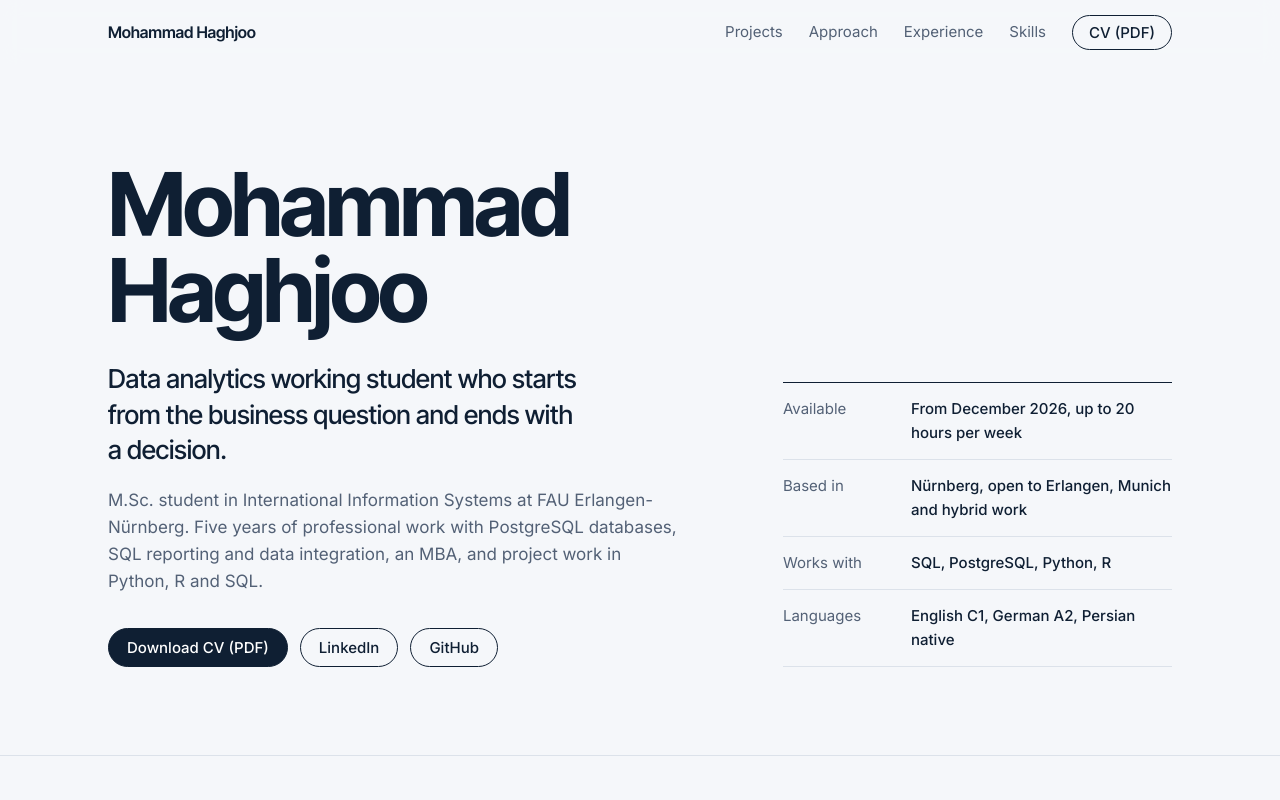
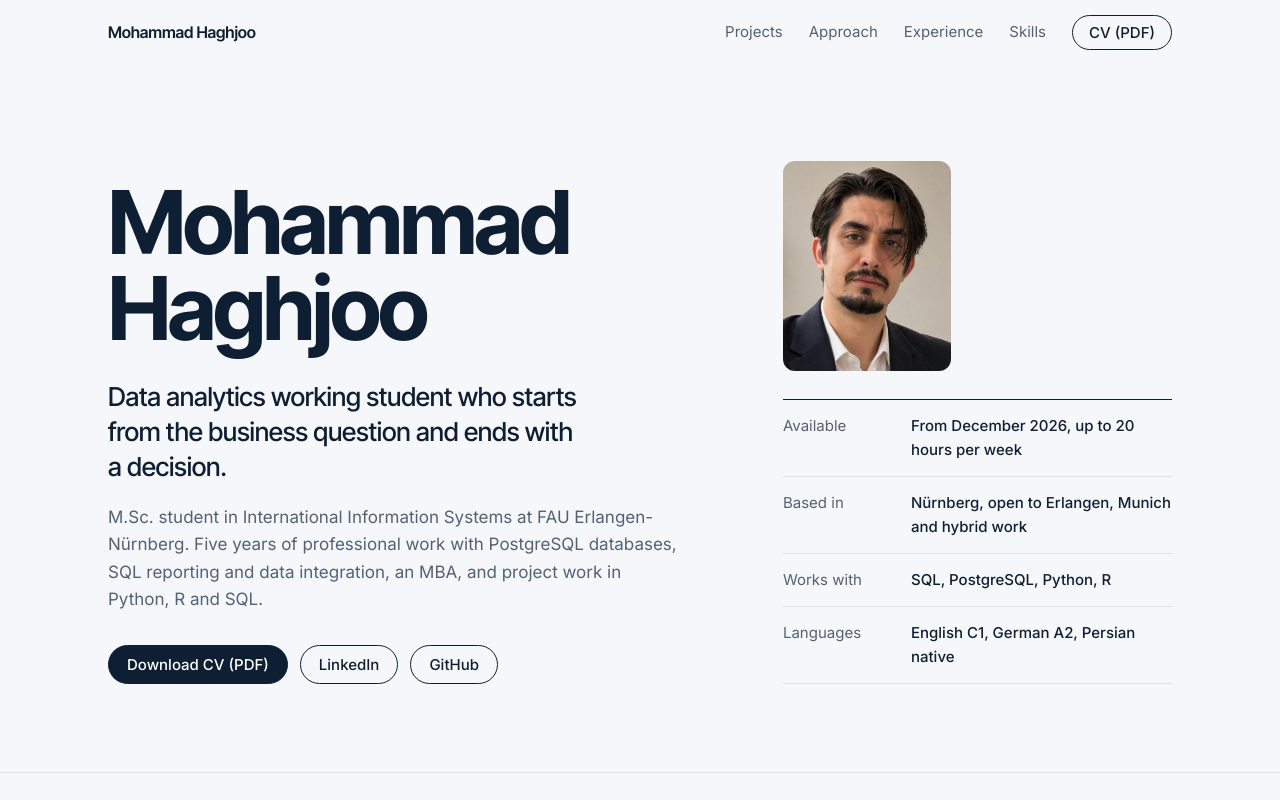
Before and after one commit to mhmmdhaghjoo/mhmmdhaghjoo.github.io, a plain HTML site: page index.html in a window 1280 px wide. Shown: the top 800 px of the page. Drawn offline with Linux system fonts and the light colour scheme.

Commit message:
Add portrait; CV with photo

```diff
--- a/index.html
+++ b/index.html
@@ -19,6 +19,7 @@
   "@context": "https://schema.org",
   "@type": "Person",
   "name": "Mohammad Haghjoo",
+  "image": "https://mhmmdhaghjoo.github.io/assets/img/mohammad-haghjoo.jpg",
   "jobTitle": "Working student candidate, data analytics",
   "address": {"@type": "PostalAddress", "addressLocality": "Nürnberg", "addressRegion": "Bayern", "addressCountry": "DE"},
   "alumniOf": ["Friedrich-Alexander-Universität Erlangen-Nürnberg", "Allameh Tabataba'i University", "Islamic Azad University, Central Tehran Branch"],
@@ -80,6 +81,7 @@ a:hover { text-decoration-thickness: 2px; }
 .hero .role { font: 500 clamp(20px, 2.2vw, 26px)/1.35 var(--display); letter-spacing: -.01em; margin: 0 0 20px; max-width: 30ch; }
 .hero .intro { color: var(--muted); max-width: 54ch; margin: 0 0 32px; }
 .actions { display: flex; flex-wrap: wrap; gap: 12px; }
+.portrait { width: 168px; height: auto; aspect-ratio: 4 / 5; object-fit: cover; border-radius: 12px; margin-bottom: 28px; }
 .facts { margin: 0; padding: 0; border-top: 1px solid var(--ink); }
 .facts div { display: grid; grid-template-columns: 112px 1fr; gap: 16px; padding: 14px 0; border-bottom: 1px solid var(--rule); font-size: 15px; }
 .facts dt { color: var(--muted); }
@@ -87,11 +89,11 @@ a:hover { text-decoration-thickness: 2px; }
 
 /* Load-in: one moment, on the hero only */
 @media (prefers-reduced-motion: no-preference) {
-  .hero h1, .hero .role, .hero .intro, .hero .actions, .facts { animation: rise .7s cubic-bezier(.2, .7, .2, 1) both; }
+  .hero h1, .hero .role, .hero .intro, .hero .actions, .aside { animation: rise .7s cubic-bezier(.2, .7, .2, 1) both; }
   .hero .role { animation-delay: .08s; }
   .hero .intro { animation-delay: .16s; }
   .hero .actions { animation-delay: .24s; }
-  .facts { animation-delay: .32s; }
+  .aside { animation-delay: .32s; }
   @keyframes rise { from { opacity: 0; transform: translateY(14px); } to { opacity: 1; transform: none; } }
 }
 
@@ -176,6 +178,7 @@ figcaption { font-size: 14px; color: var(--muted); margin-top: 12px; }
   body { font-size: 16px; }
   .wrap { padding: 0 20px; }
   .facts div { grid-template-columns: 96px 1fr; }
+  .portrait { width: 132px; }
   .query { font-size: 12.5px; padding: 22px 20px; }
 }
 @media print {
@@ -213,12 +216,15 @@ figcaption { font-size: 14px; color: var(--muted); margin-top: 12px; }
           <a class="btn" href="https://github.com/mhmmdhaghjoo">GitHub</a>
         </div>
       </div>
+      <div class="aside">
+        <img class="portrait" src="assets/img/mohammad-haghjoo.jpg" alt="Portrait of Mohammad Haghjoo" width="600" height="750">
       <dl class="facts">
         <div><dt>Available</dt><dd>From December 2026, up to 20 hours per week</dd></div>
         <div><dt>Based in</dt><dd>Nürnberg, open to Erlangen, Munich and hybrid work</dd></div>
         <div><dt>Works with</dt><dd>SQL, PostgreSQL, Python, R</dd></div>
         <div><dt>Languages</dt><dd>English C1, German A2, Persian native</dd></div>
       </dl>
+      </div>
     </div>
   </section>
 
```
Also changed, not shown: assets/img/mohammad-haghjoo.jpg (added), 1 other file.
